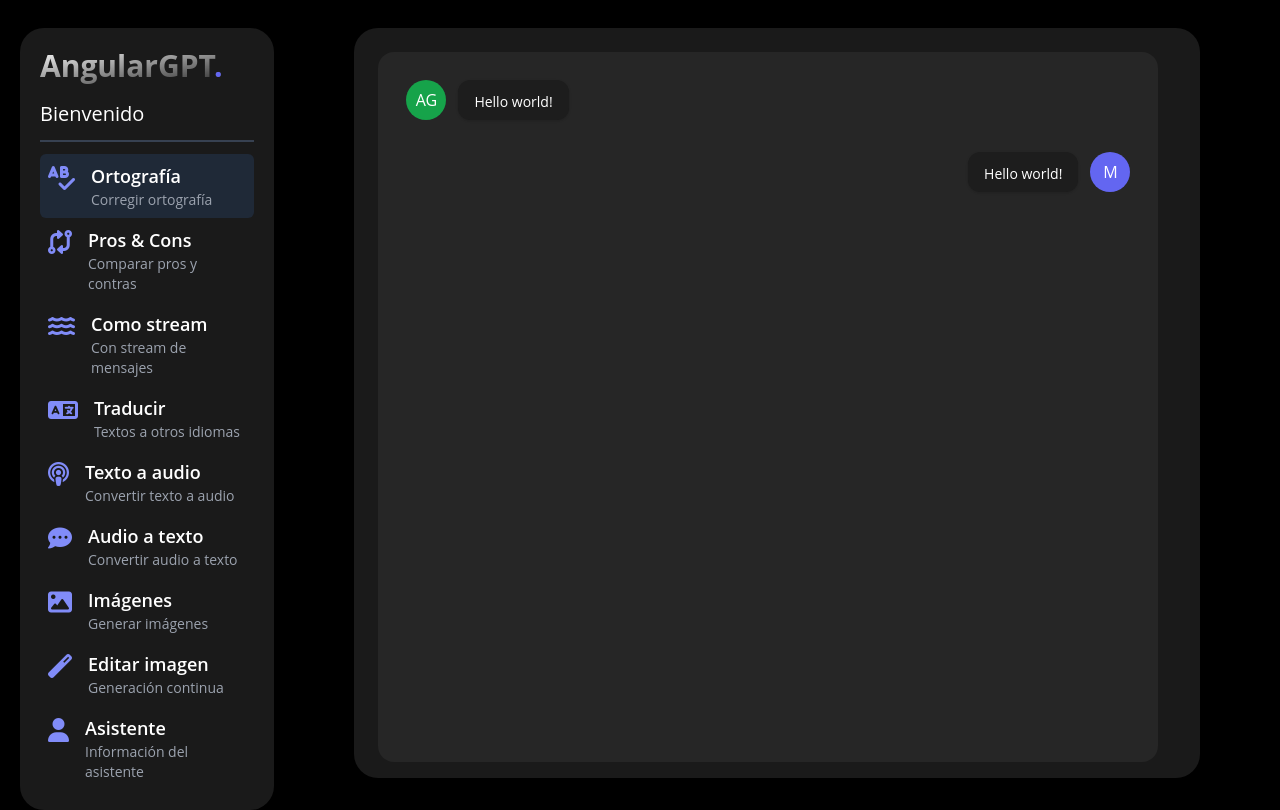
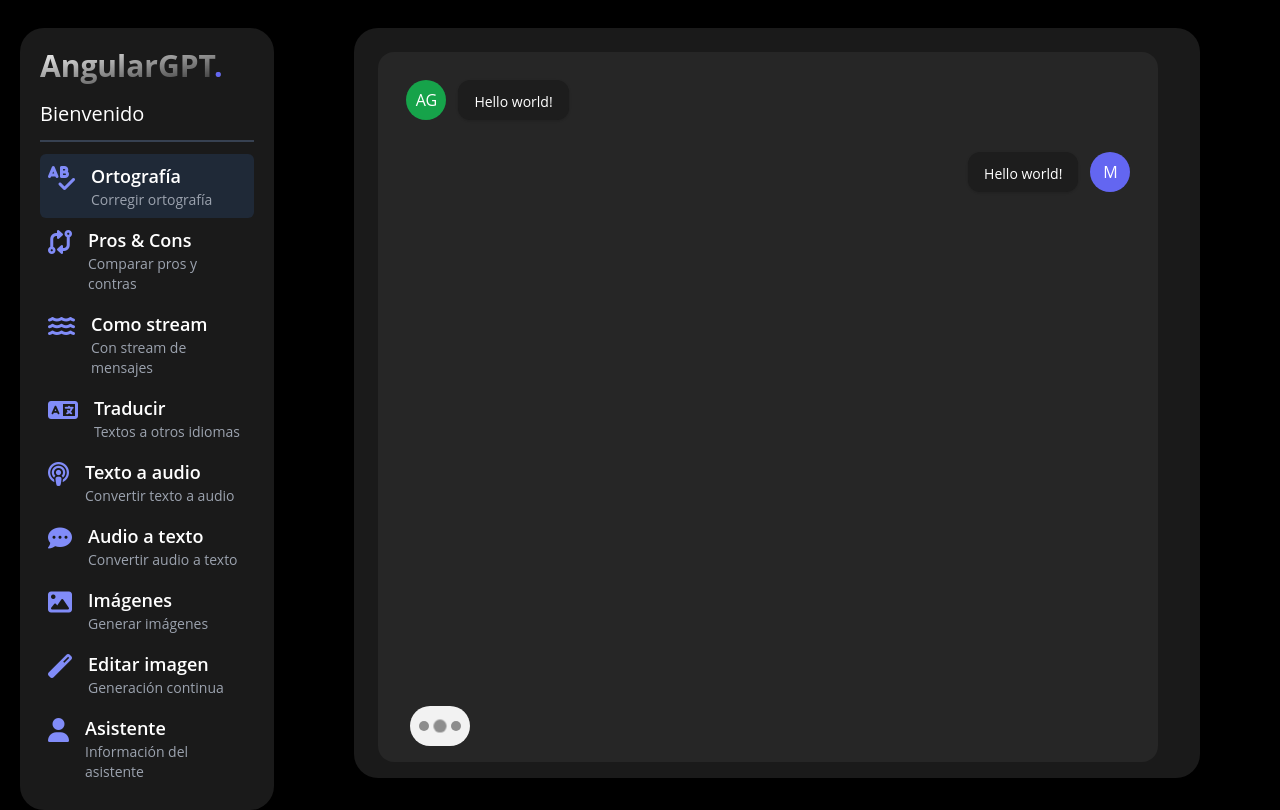
Before and after one commit to MiguelMateoTavarez/angular-gpt, an Angular app: page /orthography in a window 1280 px wide. Built offline with nearby package versions, Linux system fonts and the light colour scheme.

Commit message:
feat: add typing loader

```diff
--- a/src/app/presentation/components/index.ts
+++ b/src/app/presentation/components/index.ts
@@ -1,3 +1,4 @@
 export * from './chat-bubbles/chatMessage/chatMessage.component';
 export * from './chat-bubbles/myMessage/myMessage.component';
 export * from './sidebarMenuItem/sidebarMenuItem.component';
+export * from './typingLoader/typingLoader.component';
--- /dev/null
+++ b/src/app/presentation/components/typingLoader/typingLoader.component.css
@@ -0,0 +1,70 @@
+.typing {
+  display: block;
+  width: 60px;
+  height: 40px;
+  border-radius: 20px;
+  margin: 0 1rem;
+  display: flex;
+  justify-content: center;
+  align-items: center;
+  background-color: #f2f2f2;
+}
+
+.circle {
+  display: block;
+  height: 10px;
+  width: 10px;
+  border-radius: 50%;
+  background-color: #8d8d8d;
+  margin: 3px;
+}
+.circle.scaling {
+  animation: typing 1000ms ease-in-out infinite;
+  animation-delay: 3600ms;
+}
+.circle.bouncing {
+  animation: bounce 1000ms ease-in-out infinite;
+  animation-delay: 3600ms;
+}
+
+.circle:nth-child(1) {
+  animation-delay: 0ms;
+}
+
+.circle:nth-child(2) {
+  animation-delay: 333ms;
+}
+
+.circle:nth-child(3) {
+  animation-delay: 666ms;
+}
+
+@keyframes typing {
+  0% {
+    transform: scale(1);
+  }
+  33% {
+    transform: scale(1);
+  }
+  50% {
+    transform: scale(1.4);
+  }
+  100% {
+    transform: scale(1);
+  }
+}
+
+@keyframes bounce {
+  0% {
+    transform: translateY(0);
+  }
+  33% {
+    transform: translateY(0);
+  }
+  50% {
+    transform: translateY(-10px);
+  }
+  100% {
+    transform: translateY(0);
+  }
+}
--- /dev/null
+++ b/src/app/presentation/components/typingLoader/typingLoader.component.html
@@ -0,0 +1,5 @@
+<div class="typing">
+  <span class="circle scaling"></span>
+  <span class="circle scaling"></span>
+  <span class="circle scaling"></span>
+</div>
--- /dev/null
+++ b/src/app/presentation/components/typingLoader/typingLoader.component.ts
@@ -0,0 +1,11 @@
+import { ChangeDetectionStrategy, Component } from '@angular/core';
+
+@Component({
+  selector: 'app-typing-loader',
+  standalone: true,
+  imports: [],
+  templateUrl: './typingLoader.component.html',
+  styleUrl: './typingLoader.component.css',
+  changeDetection: ChangeDetectionStrategy.OnPush,
+})
+export class TypingLoaderComponent { }
--- a/src/app/presentation/pages/orthographyPage/orthographyPage.component.html
+++ b/src/app/presentation/pages/orthographyPage/orthographyPage.component.html
@@ -11,4 +11,5 @@
     </div>
   </div>
   <!-- MessageBox -->
+   <app-typing-loader/>
 </div>
--- a/src/app/presentation/pages/orthographyPage/orthographyPage.component.ts
+++ b/src/app/presentation/pages/orthographyPage/orthographyPage.component.ts
@@ -1,6 +1,7 @@
 import { CommonModule } from '@angular/common';
 import { ChangeDetectionStrategy, Component } from '@angular/core';
 import { ChatMessageComponent, MyMessageComponent } from '@components/index';
+import { TypingLoaderComponent } from "../../components/typingLoader/typingLoader.component";
 
 
 @Component({
@@ -9,7 +10,8 @@
   imports: [
     CommonModule,
     ChatMessageComponent,
-    MyMessageComponent
+    MyMessageComponent,
+    TypingLoaderComponent
 ],
   templateUrl: './orthographyPage.component.html',
   changeDetection: ChangeDetectionStrategy.OnPush,
```
